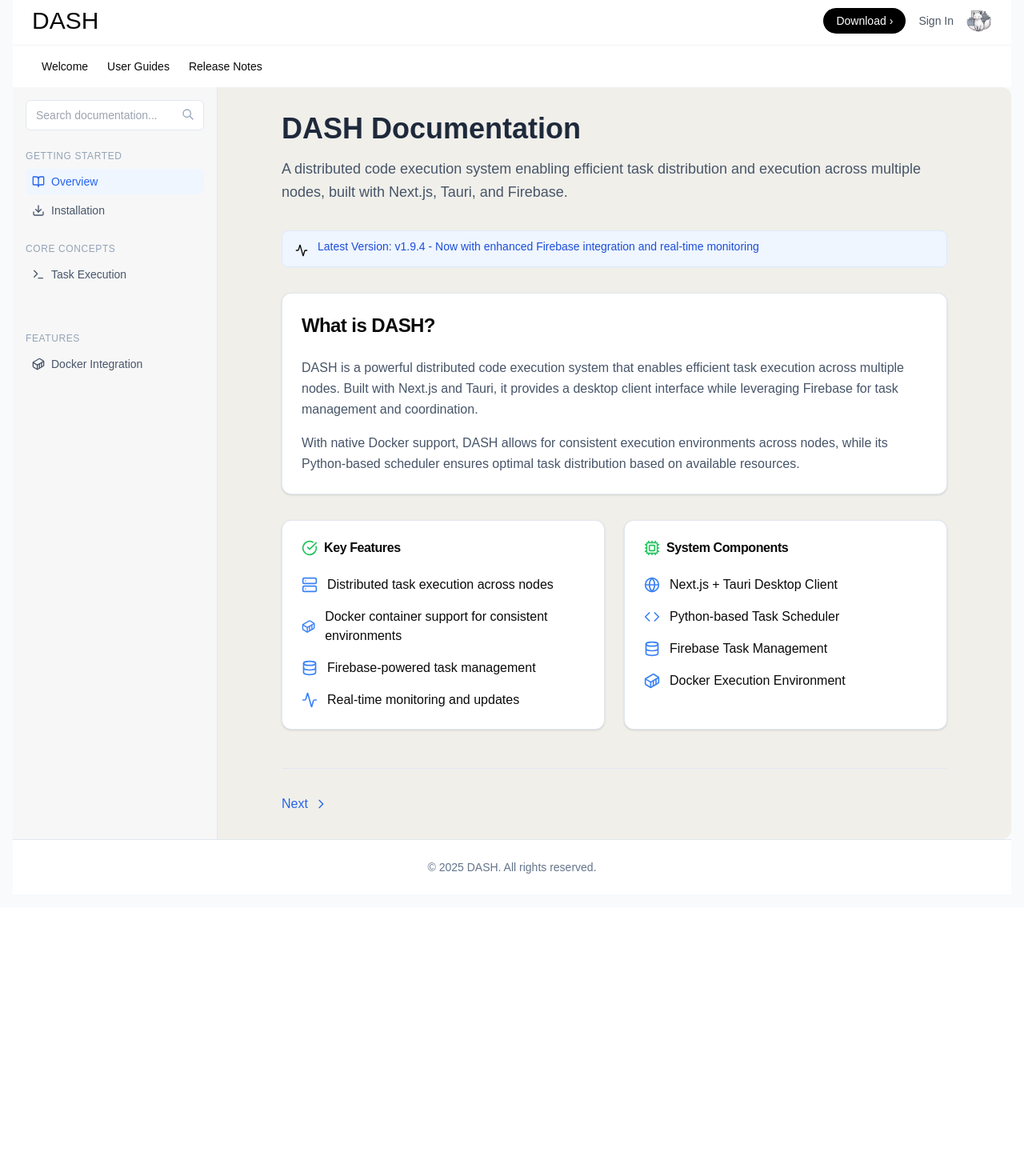
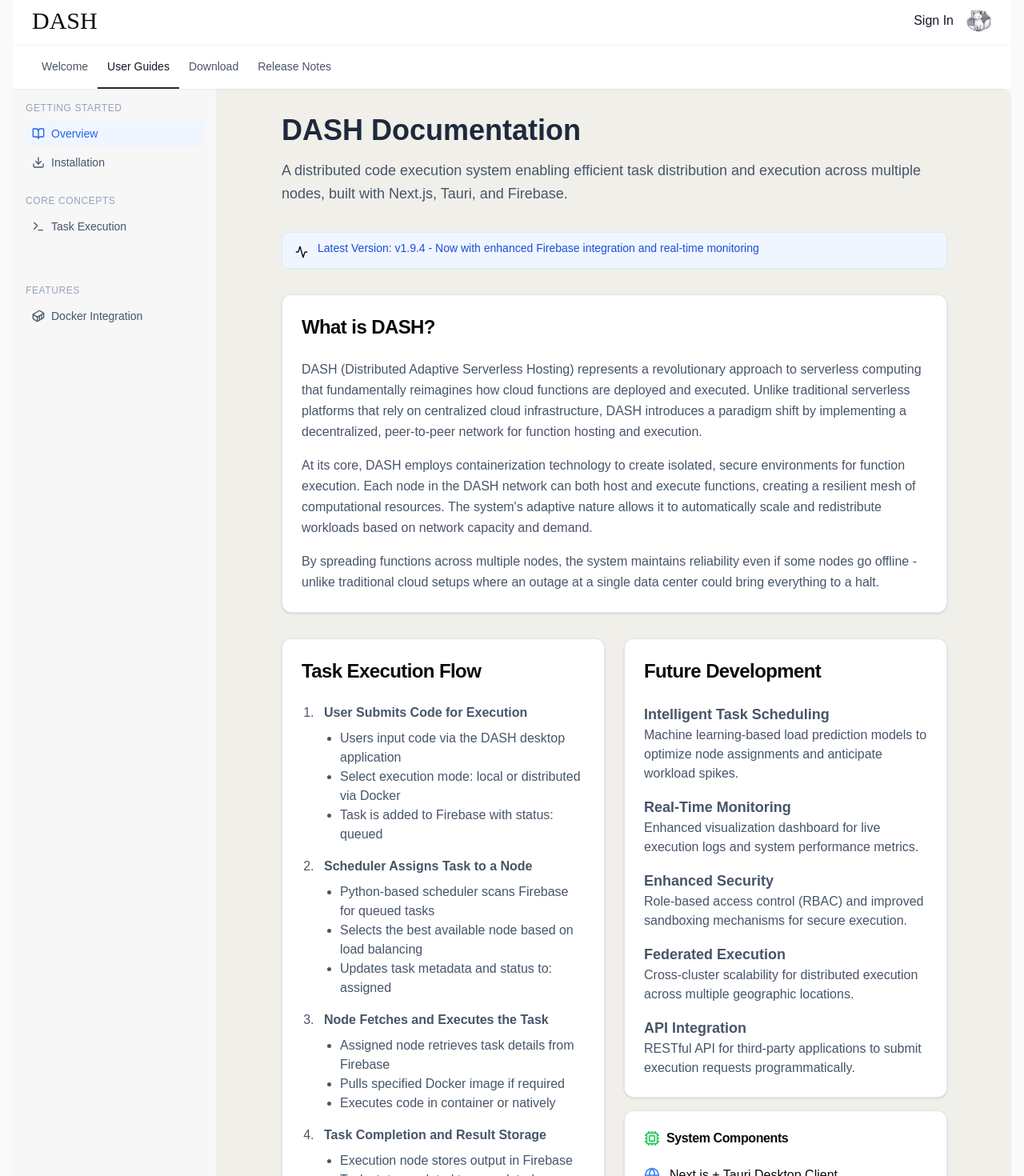
Before and after one commit to Chackoz/Dash-Landing, a Next.js app: page /docs in a window 1280 px wide. Shown: the part 20-1490 px from the top of the page at 80% size. Before the commit the page ends 1154 px from the top, so only its background shows below. Built offline with nearby package versions, Linux system fonts and the light colour scheme; no server answers.

Commit message:
style: enhance layout and typography across pages
Co-authored-by: Ferwin Lopez <Fer-Win@users.noreply.github.com>

```diff
--- a/app/(pages)/docs/page.tsx
+++ b/app/(pages)/docs/page.tsx
@@ -6,7 +6,6 @@
   Download,
   Activity,
   Container,
-  CheckCircle,
   Globe,
   Terminal,
   BookOpen,
@@ -40,7 +39,7 @@
 
 const DashDocumentation = () => {
   const [activeSection, setActiveSection] = useState<SectionName>("overview");
-  const [searchQuery, setSearchQuery] = useState("");
+  // const [searchQuery, setSearchQuery] = useState("");
 
   const sidebarContent: SidebarContent = {
     overview: {
@@ -73,48 +72,141 @@
             </CardHeader>
             <CardContent className="text-slate-600 space-y-4">
               <p className="leading-relaxed">
-                DASH is a powerful distributed code execution system that
-                enables efficient task execution across multiple nodes. Built
-                with Next.js and Tauri, it provides a desktop client interface
-                while leveraging Firebase for task management and coordination.
+                DASH (Distributed Adaptive Serverless Hosting) represents a
+                revolutionary approach to serverless computing that
+                fundamentally reimagines how cloud functions are deployed and
+                executed. Unlike traditional serverless platforms that rely on
+                centralized cloud infrastructure, DASH introduces a paradigm
+                shift by implementing a decentralized, peer-to-peer network for
+                function hosting and execution.
               </p>
               <p className="leading-relaxed">
-                With native Docker support, DASH allows for consistent execution
-                environments across nodes, while its Python-based scheduler
-                ensures optimal task distribution based on available resources.
+                At its core, DASH employs containerization technology to create
+                isolated, secure environments for function execution. Each node
+                in the DASH network can both host and execute functions,
+                creating a resilient mesh of computational resources. The
+                system&apos;s adaptive nature allows it to automatically scale
+                and redistribute workloads based on network capacity and demand.
+              </p>
+              <p className="leading-relaxed">
+                By spreading functions across multiple nodes, the system
+                maintains reliability even if some nodes go offline - unlike
+                traditional cloud setups where an outage at a single data center
+                could bring everything to a halt.
               </p>
             </CardContent>
           </Card>
 
           <div className="grid grid-cols-1 md:grid-cols-2 gap-6 mb-8">
+            <Card className="mb-8 border border-slate-200">
+              <CardHeader>
+                <CardTitle className="text-2xl">Task Execution Flow</CardTitle>
+              </CardHeader>
+              <CardContent className="text-slate-600">
+                <ol className="list-decimal pl-5 space-y-4">
+                  <li className="pl-2">
+                    <p className="font-semibold">
+                      User Submits Code for Execution
+                    </p>
+                    <ul className="list-disc pl-5 mt-2">
+                      <li>Users input code via the DASH desktop application</li>
+                      <li>
+                        Select execution mode: local or distributed via Docker
+                      </li>
+                      <li>Task is added to Firebase with status: queued</li>
+                    </ul>
+                  </li>
+                  <li className="pl-2">
+                    <p className="font-semibold">
+                      Scheduler Assigns Task to a Node
+                    </p>
+                    <ul className="list-disc pl-5 mt-2">
+                      <li>
+                        Python-based scheduler scans Firebase for queued tasks
+                      </li>
+                      <li>
+                        Selects the best available node based on load balancing
+                      </li>
+                      <li>Updates task metadata and status to: assigned</li>
+                    </ul>
+                  </li>
+                  <li className="pl-2">
+                    <p className="font-semibold">
+                      Node Fetches and Executes the Task
+                    </p>
+                    <ul className="list-disc pl-5 mt-2">
+                      <li>
+                        Assigned node retrieves task details from Firebase
+                      </li>
+                      <li>Pulls specified Docker image if required</li>
+                      <li>Executes code in container or natively</li>
+                    </ul>
+                  </li>
+                  <li className="pl-2">
+                    <p className="font-semibold">
+                      Task Completion and Result Storage
+                    </p>
+                    <ul className="list-disc pl-5 mt-2">
+                      <li>Execution node stores output in Firebase</li>
+                      <li>Task status updated to: completed</li>
+                      <li>User retrieves results via DASH client</li>
+                    </ul>
+                  </li>
+                </ol>
+              </CardContent>
+            </Card>
+            <div className="h-full flex flex-col gap-4">
               <Card className="border border-slate-200">
                 <CardHeader>
-                <CardTitle className="flex items-center gap-2">
-                  <CheckCircle className="h-5 w-5 text-green-500" />
-                  Key Features
-                </CardTitle>
+                  <CardTitle className="text-2xl">Future Development</CardTitle>
                 </CardHeader>
-              <CardContent>
-                <ul className="space-y-4">
-                  <li className="flex items-center gap-3">
-                    <Server className="h-5 w-5 text-blue-500" />
-                    <span>Distributed task execution across nodes</span>
-                  </li>
-                  <li className="flex items-center gap-3">
-                    <Container className="h-5 w-5 text-blue-500" />
-                    <span>
-                      Docker container support for consistent environments
-                    </span>
-                  </li>
-                  <li className="flex items-center gap-3">
-                    <Database className="h-5 w-5 text-blue-500" />
-                    <span>Firebase-powered task management</span>
-                  </li>
-                  <li className="flex items-center gap-3">
-                    <Activity className="h-5 w-5 text-blue-500" />
-                    <span>Real-time monitoring and updates</span>
-                  </li>
-                </ul>
+                <CardContent className="text-slate-600">
+                  <div className="space-y-4">
+                    <div>
+                      <h3 className="font-semibold text-lg">
+                        Intelligent Task Scheduling
+                      </h3>
+                      <p>
+                        Machine learning-based load prediction models to
+                        optimize node assignments and anticipate workload
+                        spikes.
+                      </p>
+                    </div>
+                    <div>
+                      <h3 className="font-semibold text-lg">
+                        Real-Time Monitoring
+                      </h3>
+                      <p>
+                        Enhanced visualization dashboard for live execution logs
+                        and system performance metrics.
+                      </p>
+                    </div>
+                    <div>
+                      <h3 className="font-semibold text-lg">
+                        Enhanced Security
+                      </h3>
+                      <p>
+                        Role-based access control (RBAC) and improved sandboxing
+                        mechanisms for secure execution.
+                      </p>
+                    </div>
+                    <div>
+                      <h3 className="font-semibold text-lg">
+                        Federated Execution
+                      </h3>
+                      <p>
+                        Cross-cluster scalability for distributed execution
+                        across multiple geographic locations.
+                      </p>
+                    </div>
+                    <div>
+                      <h3 className="font-semibold text-lg">API Integration</h3>
+                      <p>
+                        RESTful API for third-party applications to submit
+                        execution requests programmatically.
+                      </p>
+                    </div>
+                  </div>
                 </CardContent>
               </Card>
 
@@ -146,6 +238,7 @@
                   </ul>
                 </CardContent>
               </Card>
+            </div>
           </div>
         </>
       ),
@@ -213,15 +306,27 @@
               </h4>
               <pre className="bg-slate-100 p-4 rounded-lg overflow-x-auto text-sm">
                 {`{
-  "taskId": "task-001",
+  "taskId": "-0J2GAEL3UtyeEty5tP",
   "type": "docker",
-  "code": "print('Hello, World!')",
-  "userId": "user123",
-  "status": "pending",
-  "requirements": {
-    "cpu": "2",
-    "memory": "4G",
-    "gpu": false
+  "status": "completed",
+  "assignedAt": "2025-02-14T07:03:21.991708+00:00",
+  "assignedTo": "-OFgsZE8ngqBs-sw3wlM",
+  "clientId": "-OEjYpjcCR5E2qEvNwYJ",
+  "completedAt": "2025-02-14T07:03:27.539Z",
+  "createdAt": "2025-02-14T07:03:09.024Z",
+  "dockerConfig": {
+    "cpuLimit": "1",
+    "image": "hello-world",
+    "memoryLimit": "512m"
+  },
+  "doneUserId": "NU3SeYJxdDZkm98Xeyb9NdsZaUW2",
+  "output": "Hello from Docker! This message shows that your installation appears to be working correctly.",
+  "runtime": 4,
+  "schedulerMetadata": {
+    "startedAt": "2025-02-14T07:03:22.985Z",
+    "status": "completed",
+    "taskType": "docker",
+    "userId": "Jzc9LoS0UshJzyUSxgnNRitJmF33"
   }
 }`}
               </pre>
@@ -349,17 +454,30 @@
               <pre className="bg-slate-100 p-4 rounded-lg overflow-x-auto text-sm">
                 {`version: '3'
 services:
-  task:
-    image: my-task:latest
-    deploy:
-      resources:
-        limits:
-          cpus: '2'
-          memory: 4G
+  dash-task:
+    image: hello-world
+    container_name: dash-task
+    cpus: '1'
+    mem_limit: 512m
     security_opt:
-      - no-new-privileges
+      - no-new-privileges:true
     networks:
-      - dash-network`}
+      - dash-network
+    environment:
+      - TASK_ID=-0J2GAEL3UtyeEty5tP
+      - CLIENT_ID=-OEjYpjcCR5E2qEvNwYJ
+    volumes:
+      - ./task-logs:/var/log/dash
+    labels:
+      - "com.dash.taskType=docker"
+      - "com.dash.assignedTo=-OFgsZE8ngqBs-sw3wlM"
+      - "com.dash.status=pending"
+
+networks:
+  dash-network:
+    driver: bridge
+    labels:
+      - "com.dash.managed=true`}
               </pre>
             </div>
           </CardContent>
@@ -403,7 +521,7 @@
         <div className="w-64 bg-[#f7f7f7] border-r border-slate-200 hidden lg:block overflow-y-auto">
           <div className="p-4 space-y-6">
             {/* Search bar */}
-            <div className="relative">
+            {/* <div className="relative">
               <input
                 type="text"
                 placeholder="Search documentation..."
@@ -424,7 +542,7 @@
                   d="M21 21l-6-6m2-5a7 7 0 11-14 0 7 7 0 0114 0z"
                 />
               </svg>
-            </div>
+            </div> */}
 
             {/* Navigation sections */}
             {Object.entries(sections).map(([category, sectionNames]) => (
@@ -463,7 +581,6 @@
               <span className="text-slate-500">
                 {
                   Object.entries(sections).find(([, sectionNames]) =>
-
                     sectionNames.includes(activeSection)
                   )?.[0]
                 }
--- a/app/(pages)/download/page.tsx
+++ b/app/(pages)/download/page.tsx
@@ -100,7 +100,7 @@
     <div className="min-h-screen bg-background flex flex-col items-center justify-between w-full p-4">
       <NavBar />
 
-      <div className=" w-full space-y-4 md:space-y-8 text-center flex justify-center items-center flex-col bg-[#f0efea] h-[80vh] rounded-xl">
+      <div className=" w-full space-y-4 md:space-y-8 text-center flex justify-center items-center flex-col bg-[#f0efea] flex-1 rounded-xl">
         <h1 className="text-4xl font-bold mb-2">Download DASH</h1>
 
         <div className="grid grid-cols-3 gap-4 md:max-w-md mx-auto mb-8">
--- a/app/components/NavBar.tsx
+++ b/app/components/NavBar.tsx
@@ -6,54 +6,86 @@
 import { useAuth } from "@/hooks/useAuth";
 import { LoginModal } from "./LoginModal";
 import Link from "next/link";
+import { usePathname } from "next/navigation";
 
-const MobileNav = () => (
+// NavLink component to handle active styling
+interface NavLinkProps {
+  href: string;
+  children: React.ReactNode;
+  className?: string;
+}
+
+const NavLink: React.FC<NavLinkProps> = ({ href, children, className = "" }) => {
+  const pathname = usePathname();
+  const isActive = pathname === href;
+
+  return (
+    <Link
+      href={href}
+      className={`${className} ${
+        isActive
+          ? "text-gray-900 border-b-2 border-gray-800"
+          : "text-gray-600 hover:text-gray-900"
+      }`}
+    >
+      {children}
+    </Link>
+  );
+};
+
+const MobileNav = () => {
+  const pathname = usePathname();
+
+  return (
     <Sheet>
       <SheetTrigger className="md:hidden">
         <Menu className="h-6 w-6" />
       </SheetTrigger>
       <SheetContent side="left" className="w-64">
         <div className="flex flex-col gap-4 mt-8">
-        <Link href="/" className="text-gray-800 hover:text-gray-600">
+          <NavLink href="/" className={`text-lg px-2 py-2 ${pathname === "/" ? "font-medium" : ""}`}>
             Welcome
-        </Link>
-        <Link href="/docs" className="text-gray-800 hover:text-gray-600">
+          </NavLink>
+          <NavLink href="/docs" className={`text-lg px-2 py-2 ${pathname === "/docs" ? "font-medium" : ""}`}>
             User Guides
-        </Link>
-
-        <Link href="https://github.com/Chackoz/Dash-Desktop/releases" className="text-gray-800 hover:text-gray-600">
+          </NavLink>
+          <NavLink href="https://github.com/Chackoz/Dash-Desktop/releases" className="text-lg px-2 py-2">
             Release Notes
+          </NavLink>
+          <Link href="/download" className="mt-4 text-center px-4 py-2 bg-black text-white rounded-full hover:bg-gray-800">
+            Download <span className="ml-1">›</span>
           </Link>
         </div>
       </SheetContent>
     </Sheet>
   );
+};
 
 function NavBar() {
   const { user, logout } = useAuth();
   const [isLoginOpen, setIsLoginOpen] = useState<boolean>(false);
 
   return (
-    <nav className="sticky top-0 z-50 w-full flex flex-col bg-white ">
+    <nav className="sticky top-0 z-50 w-full flex flex-col bg-white shadow-sm">
       <div className="px-4 md:px-6 py-3 flex justify-between items-center">
         <div className="flex items-center gap-4">
-          <Link href="/" className="font-bold text-3xl public-sans">
+          <Link href="/" className="font-bold text-3xl nanum-myeongjo-regular">
             DASH
           </Link>
         </div>
 
         <div className="flex items-center gap-4">
-          <Link
+          {/* <Link
             href="/download"
             className="hidden md:flex items-center px-4 py-1.5 text-sm bg-black text-white rounded-full hover:bg-gray-800"
           >
             Download <span className="ml-1">›</span>
-          </Link>
+          </Link> */}
 
           {!user && (
             <button
               onClick={() => setIsLoginOpen(true)}
-              className="hidden md:block text-sm text-gray-600 hover:text-gray-900"
+              className="hidden md:block text-md  text-gray-900 hover:text-gray-400"
             >
               Sign In
             </button>
@@ -72,25 +104,28 @@
       {/* Bottom navigation */}
       <div className="hidden md:block border-t border-gray-100">
         <div className="px-6 flex">
-          <Link
+          <NavLink
             href="/"
-            className="px-3 py-4 text-sm font-medium "
+            className="px-3 py-4 text-sm font-medium"
           >
             Welcome
-          </Link>
-          <Link
+          </NavLink>
+          <NavLink
             href="/docs"
-            className="px-3 py-4 text-sm font-medium "
+            className="px-3 py-4 text-sm font-medium"
           >
             User Guides
-          </Link>
-
-          <Link
+          </NavLink>
+          <NavLink href="/download" className="px-3 py-4 text-sm font-medium">
+            Download
+          </NavLink>
+          <NavLink
             href="https://github.com/Chackoz/Dash-Desktop/releases"
-            className="px-3 py-4 text-sm font-medium "
+            className="px-3 py-4 text-sm font-medium"
           >
             Release Notes
-          </Link>
+          </NavLink>
+
         </div>
       </div>
 
--- a/app/globals.css
+++ b/app/globals.css
@@ -2,7 +2,20 @@
 @tailwind components;
 @tailwind utilities;
 
-@import url('https://fonts.googleapis.com/css2?family=Big+Shoulders+Inline:opsz,wght@10..72,100..900&family=Public+Sans:ital,wght@0,100..900;1,100..900&family=Quicksand:wght@300..700&family=Rock+Salt&display=swap');
+@import url('https://fonts.googleapis.com/css2?family=Big+Shoulders+Inline:opsz,wght@10..72,100..900&family=Nanum+Myeongjo&family=Public+Sans:ital,wght@0,100..900;1,100..900&family=Quicksand:wght@300..700&family=Rationale&family=Rock+Salt&display=swap');
+
+.rationale-regular {
+  font-family: "Rationale", sans-serif;
+  font-weight: 400;
+  font-style: normal;
+}
+
+.nanum-myeongjo-regular {
+  font-family: "Nanum Myeongjo", serif;
+  font-weight: 400;
+  font-style: normal;
+}
+
 .rock-salt-regular {
   font-family: "Rock Salt", cursive;
   font-weight: 400;
--- a/app/page.tsx
+++ b/app/page.tsx
@@ -5,32 +5,39 @@
 
 const DashLandingPage: React.FC = () => {
   return (
-    <div className="min-h-screen bg-white flex flex-col p-4">
+    <div className="min-h-screen bg-white  p-4 flex flex-col justify-between  w-full">
       <NavBar />
 
-      <section className=" bg-[#f0efea] h-[80vh] flex justify-center items-center flex-col rounded-xl">
+      <section className=" bg-[#f0efea] min-h-full flex justify-center items-center flex-col rounded-xl flex-1">
         <div className=" mx-auto px-4 text-center">
-          <h1 className="text-8xl font-normal mb-6 big-shoulders-inline">
-            Build with <span className="font-bold public-sans">DASH</span>
-          </h1>
 
-          <p className="text-3xl text-gray-700 quicksand">
-          Distributed Adaptive Serverless Hosting
+          <div className="text-[9rem] font-nanumMyeongjo">DASH</div>
+
+          <p className="text-3xl text-gray-700 font-rationale">
+            Distributed Adaptive Serverless Hosting
           </p>
-          <p className="py-4">A peer-to-peer distributed system for executing serverless functions and deploying tasks efficiently  </p>
-
-
+          <p className="py-4 ">
+            A peer-to-peer distributed system for executing serverless functions
+            and deploying tasks efficiently{" "}
+          </p>
 
           <Link
             href="/download"
-            className="inline-flex items-center text-sm text-gray-200 hover:text-gray-100 bg-[#2d2d2d] px-6 py-2 rounded-full"
+            className="inline-flex items-center text-sm text-gray-200 hover:text-gray-100 bg-[#2d2d2d] px-6 py-2 rounded-full gap-2"
           >
             DOWNLOAD
+            <span className="text-lg group-hover:translate-y-1 transition-transform duration-300">↓</span>
           </Link>
+          <div className="flex flex-col items-center gap-2 py-2">
+              <p className="text-sm text-gray-500 font-medium">
+                Available for
+              </p>
+              <p className="text-sm text-gray-400">
+                macOS • Linux • Windows
+              </p>
+            </div>
         </div>
       </section>
-
-
 
       {/* <div className="fixed bottom-6 right-6 z-50">
         <button className="flex items-center px-4 py-2 bg-black text-white rounded-full text-sm font-medium">
--- a/tailwind.config.ts
+++ b/tailwind.config.ts
@@ -9,6 +9,14 @@
   ],
   theme: {
     extend: {
+      fontFamily: {
+        rationale: ['"Rationale"', 'sans-serif'],
+        nanumMyeongjo: ['"Nanum Myeongjo"', 'serif'],
+        rockSalt: ['"Rock Salt"', 'cursive'],
+        publicSans: ['"Public Sans"', 'sans-serif'],
+        quicksand: ['"Quicksand"', 'sans-serif'],
+        bigShouldersInline: ['"Big Shoulders Inline"', 'sans-serif'],
+      },
       colors: {
         background: 'hsl(var(--background))',
         foreground: 'hsl(var(--foreground))',
```
Also changed, not shown: app/(pages)/dashboard/page.tsx (+8 -13 lines). Lines whose indentation alone changed are shown as unchanged.
